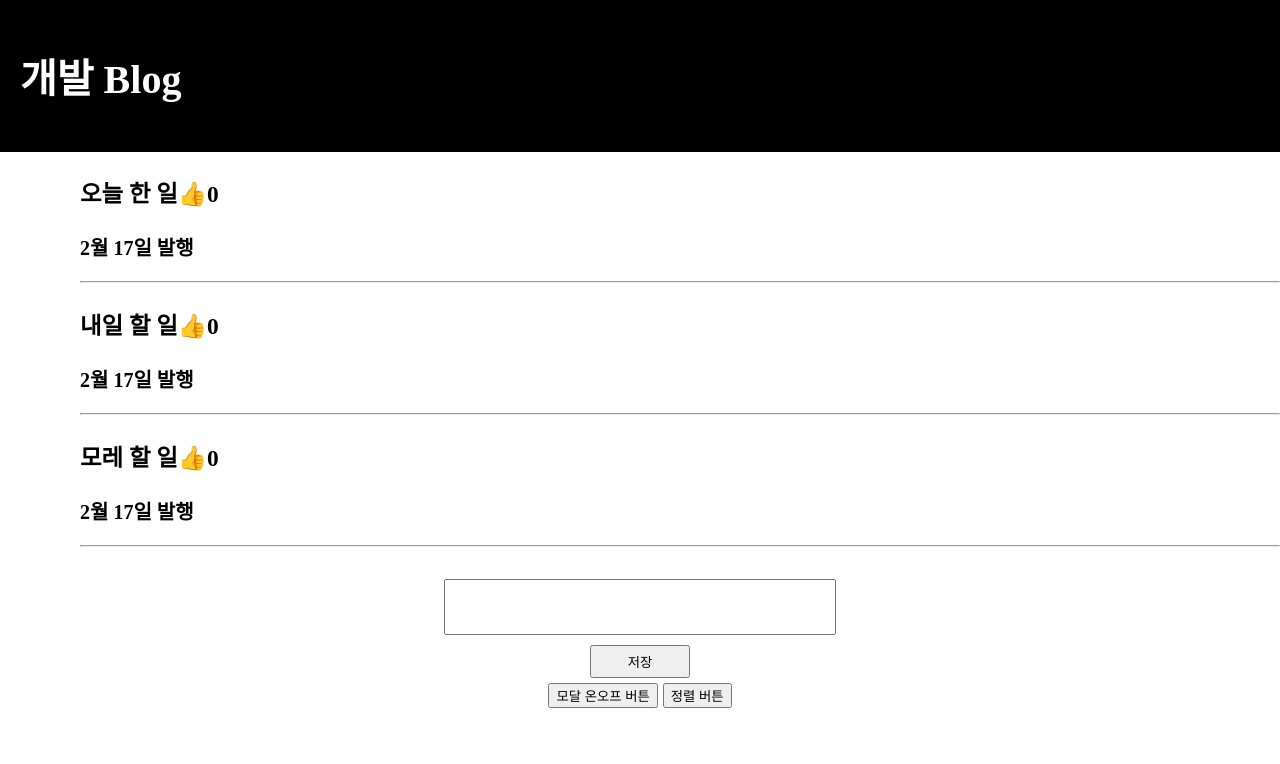
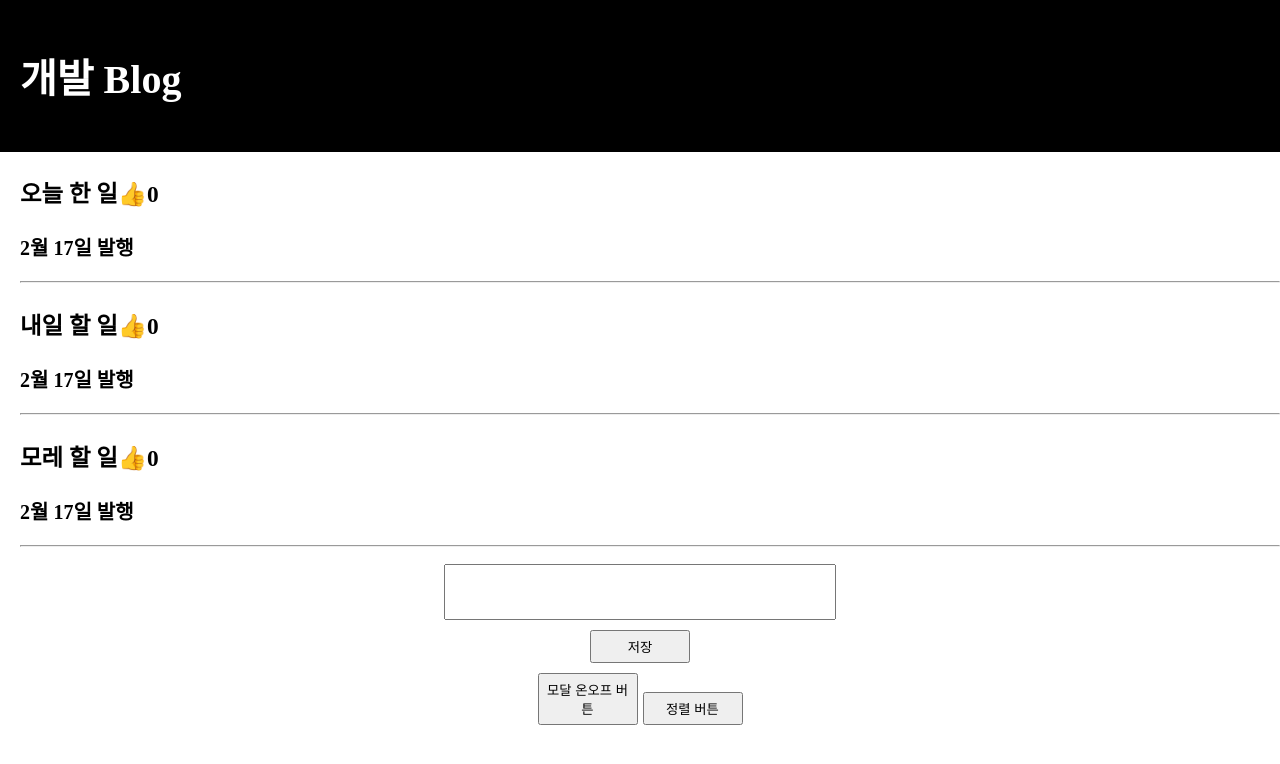
Before and after one commit to uhgenie7/devblog, a React (Create React App) app: page / in a window 1280 px wide. Shown: the top 764 px of the page. Built offline with nearby package versions, Linux system fonts and the light colour scheme.

Commit message:
스타일 수정

```diff
--- a/src/App.css
+++ b/src/App.css
@@ -1,6 +1,8 @@
 ul,
 li {
   list-style: none;
+  padding: 0px;
+  margin: 0;
 }
 
 h4 {
@@ -24,23 +26,30 @@
 .boardList {
   font-weight: 600;
   font-size: 20px;
+  padding-left: 20px;
   padding-bottom: 2px;
 }
 
 .modal {
   text-align: center;
   background: skyblue;
-  width: 70%;
-  margin: auto;
+  width: 30%;
+  margin: 40px auto;
   padding: 20px;
 }
 
 .btns {
+  margin: 10px;
   text-align: center;
 }
 
 .btns button:first-child {
   margin-right: 5px;
+}
+
+.btns button {
+  width: 100px;
+  padding: 5px;
 }
 
 .publish {
@@ -63,38 +72,3 @@
   width: 100px;
   padding: 5px;
 }
-
-.App-logo {
-  height: 40vmin;
-  pointer-events: none;
-}
-
-@media (prefers-reduced-motion: no-preference) {
-  .App-logo {
-    animation: App-logo-spin infinite 20s linear;
-  }
-}
-
-.App-header {
-  background-color: #282c34;
-  min-height: 100vh;
-  display: flex;
-  flex-direction: column;
-  align-items: center;
-  justify-content: center;
-  font-size: calc(10px + 2vmin);
-  color: white;
-}
-
-.App-link {
-  color: #61dafb;
-}
-
-@keyframes App-logo-spin {
-  from {
-    transform: rotate(0deg);
-  }
-  to {
-    transform: rotate(360deg);
-  }
-}
```
